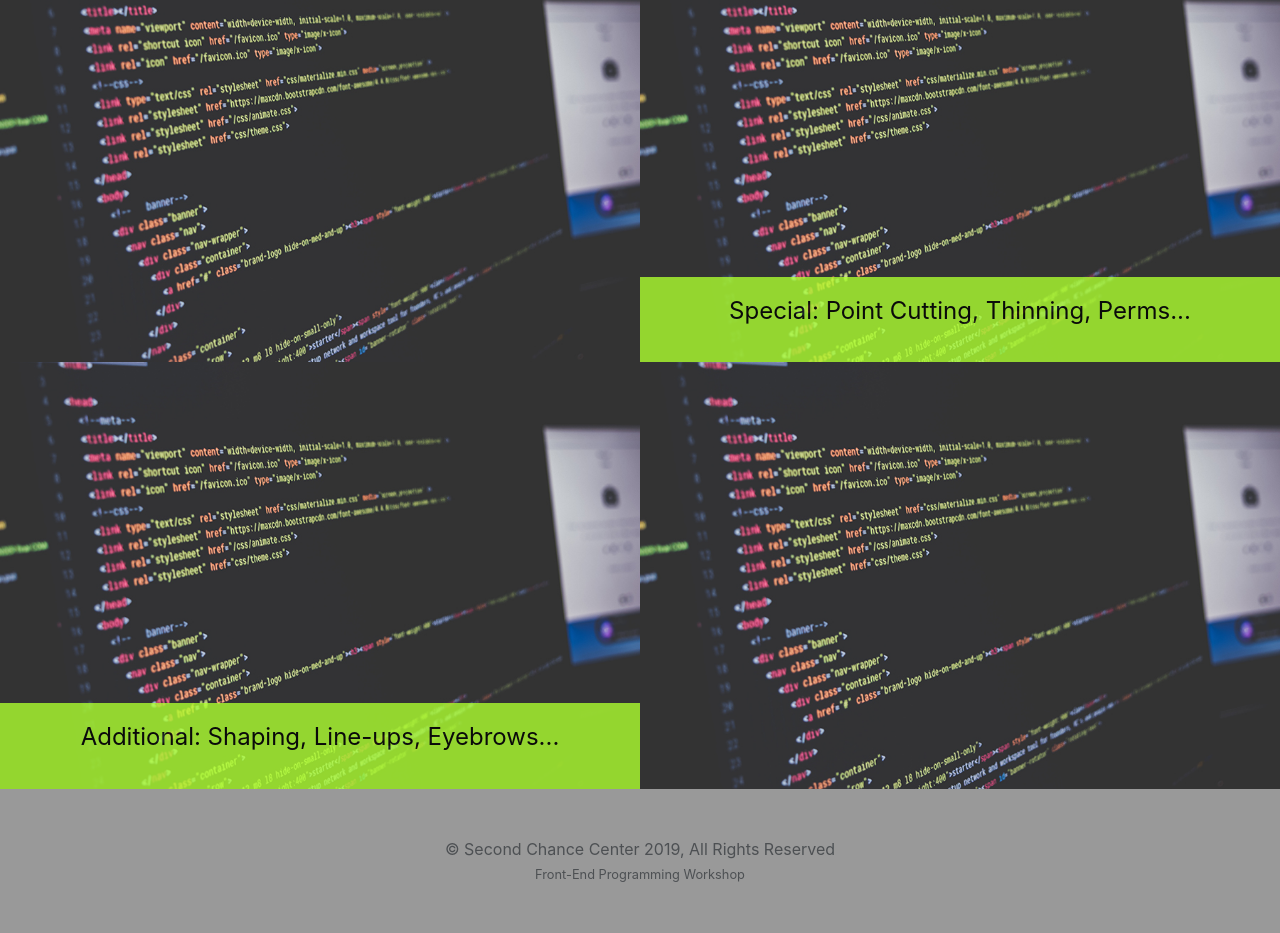
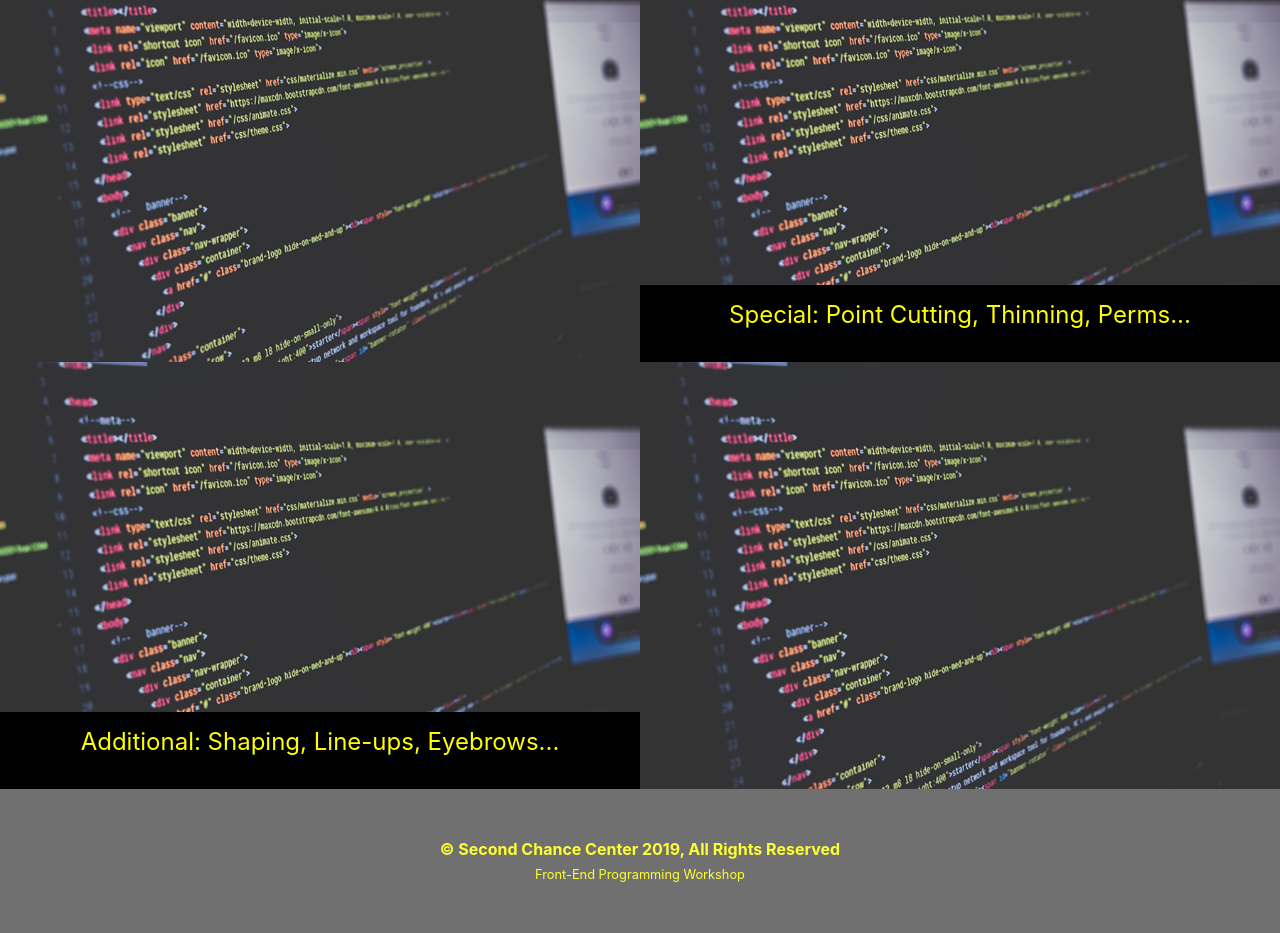
Before and after one commit to phongdnguyen/chuckthebarber, a website: page index.html in a window 1280 px wide. Shown: the part 1105-2038 px from the top of the page. Drawn offline with Linux system fonts and the light colour scheme.

Commit message:
Draft completed

```diff
--- a/index.html
+++ b/index.html
@@ -35,7 +35,7 @@
 			<div class="background">
 				<div class="jumbotron overlay pb-3 ">
 					<div class="container bg-transparent">
-						<div class="row flex-item-end">
+						<div class="row flex-item-center">
 							<div class="col-lg-8 ">
 								<div class="row">
 									<div class="col-lg-12 p-0 mb-4">
@@ -60,13 +60,13 @@
 								</div>
 							</div>
 							<div class="col-lg-4">
-								<div class="row bg-dark p-3">
+								<div class="row bg-caption p-3">
 									<div class="col-lg-12 bg-transparent py-2">
 										<ul class="px-0">
 											<li>Over 12 years experience</li>
 											<li>Licensed 7 years</li>
 											<li>Universal Barber College graduate</li>
-											<li>Appointments, walk-Ins, house calls welcomed</li>
+											<li>Appointments, walk-ins, house calls welcomed</li>
 										</ul>
 									</div>
 
@@ -85,7 +85,7 @@
 						<hr class="my-2" />
 
 						<!-- Navigation -->
-						<nav class="navbar navbar-expand-lg navbar-light px-0 ">
+						<nav class="navbar navbar-expand-sm navbar-light px-0 ">
 							<button class="navbar-toggler bg-primary" type="button" data-toggle="collapse" data-target="#collapsibleNavId"
 								aria-controls="collapsibleNavId" aria-expanded="false" aria-label="Toggle navigation">
 								<span class="navbar-toggler-icon"></span>
@@ -150,15 +150,15 @@
 							<div class="row text-center">
 								<!-- Square 1 -->
 								<div class="col-lg-6 p-0">
-									<div class="card-img-overlay collapse text-overlay overlay">
-											Modern Cuts: Shaves, Fades, Tapers...
+									<div class="card-img-overlay collapse text-overlay bg-caption">
+										Modern Cuts: Shaves, Fades, Tapers...
 									</div>
 									<img class="card-img-overlay img-fluid after" src="src/image/bg-showcase-1.jpg" alt="" />
 									<img class="card-img" src="src/image/bg-showcase-1-before.jpg" alt="">
 								</div>
 								<!-- Square 2 -->
 								<div class="col-lg-6 p-0">
-									<div class="card-img-overlay collapse text-overlay overlay">
+									<div class="card-img-overlay collapse text-overlay bg-caption">
 										Traditional Cuts: Flat tops, Regular, Gentleman...
 									</div>
 									<img class="card-img-overlay img-fluid after" src="src/image/bg-showcase-2.jpg" alt=""/>
@@ -166,7 +166,7 @@
 								</div>
 								<!-- Square 3 -->
 								<div class="col-lg-6 p-0">
-									<div class="card-img-overlay collapse text-overlay overlay">
+									<div class="card-img-overlay collapse text-overlay bg-caption">
 										Styling: Layers, Trims, Color...
 									</div>
 									<img class="card-img-overlay img-fluid after" src="src/image/bg-showcase-2.jpg" alt="" />
@@ -174,7 +174,7 @@
 								</div>
 								<!-- Square 4 -->
 								<div class="col-lg-6 p-0">
-									<div class="card-img-overlay collapse text-overlay overlay">
+									<div class="card-img-overlay collapse text-overlay bg-caption">
 										Special: Point Cutting, Thinning, Perms...
 									</div>
 									<img class="card-img-overlay img-fluid after" src="src/image/bg-showcase-1.jpg" alt="" />
@@ -182,7 +182,7 @@
 								</div>
 								<!-- Square 5 -->
 								<div class="col-lg-6 p-0">
-									<div class="card-img-overlay collapse text-overlay overlay">
+									<div class="card-img-overlay collapse text-overlay bg-caption o-75">
 										Additional: Shaping, Line-ups, Eyebrows...
 									</div>
 									<img class="card-img-overlay img-fluid after" src="src/image/bg-showcase-1.jpg" alt="" />
@@ -190,7 +190,7 @@
 								</div>
 								<!-- Square 6 -->
 								<div class="col-lg-6 p-0">
-									<div class="card-img-overlay collapse text-overlay overlay">
+									<div class="card-img-overlay collapse text-overlay bg-caption o-75">
 										The Best in the Southwest!
 									</div>
 									<img class="card-img-overlay img-fluid after" src="src/image/bg-showcase-2.jpg" alt="" />
@@ -227,11 +227,9 @@
             </div>
 		</section>
 
-
-
-		<footer class="overlay">
+		<footer class="overlay footer">
 			<!-- Second Chance Center Credit. DO NOT REMOVE -->
-			<p class="text-center text-body m-0 py-5">
+			<p class="text-center m-0 py-5">
 				<!-- <a href="http://"> -->
 					&copy; Second Chance Center 2019, All Rights Reserved<br>
 					<span class="small">Front-End Programming Workshop</span>
--- a/src/scss/custom.scss
+++ b/src/scss/custom.scss
@@ -1,8 +1,10 @@
 // Color Pallete
-$primary : greenyellow;
-$active : green;
+$primary : yellow;
+$active : orange;
 $shadow : black;
 $foreground : white;
+$overlay : hsl(0, 0%, 30%);
+$info: rgb(0, 0, 0);
 
 [class *= "col"]:not(button){
     padding: 1.5rem;
@@ -94,15 +96,19 @@ a:hover, i:hover{
     align-items: center;
 }
 
+.bg-caption{
+    background-color: $info;
+}
+
 .overlay{
-    background: gray;
+    background: $overlay;
     opacity: .8;
     color: $primary;
     margin: 0rem;
 }
 
 .background{
-    background: url(/src/image/green_trees.jpg);
+    background: url(/src/image/pepi-stojanovski-509192-unsplash.jpg);
     background-size: 100% 100% ;
     background-repeat: no-repeat;
     background-position: right;
@@ -130,9 +136,76 @@ nav a i {
 }
 
 .text-overlay {
-    background-color: $primary;
+    // background-color: $primary;
     padding-top: 1rem;
-    color: $shadow;
-    font-size: x-large;
+    color: $primary;
+    font-size: 3rem;;
     top: 80%;
 }
+
+.footer{
+    font-weight: bolder;
+}
+
+@media (min-width: 0px){
+    .text-overlay{
+        font-size: .75rem;
+        top: 75%;
+        padding-top: 0rem;
+    }
+    .title{
+        font-size: 2.75rem;
+    }
+}
+@media (min-width: 276px){
+    .text-overlay{
+        font-size: .85rem;
+        top: 75%;
+        vertical-align: middle;
+    }
+    .title{
+        font-size: 3.5rem;
+    }
+}
+@media (min-width: 360px){
+    .text-overlay{
+        font-size: 1rem;
+        top: 80%;
+        vertical-align: middle;
+        padding-top: .75rem;
+    }
+    .title{
+        font-size: 4rem;
+    }
+}
+
+@media (min-width: 478px){
+    .text-overlay{
+        font-size: 1.25rem;
+        top: 82%;
+    }
+}
+@media (min-width: 576px){
+    .text-overlay{
+        font-size: 1.75rem;
+        top: 82%;
+    }
+}
+@media (min-width: 768px){
+    .text-overlay{
+        font-size: 1.75rem;
+        top: 85%;
+    }
+}
+@media (min-width: 992px){
+    .text-overlay{
+        font-size: 1.25rem;
+        top: 82%;
+    }
+}
+@media (min-width: 1200px){
+    .text-overlay{
+        font-size: 1.5rem;
+        top: 82%;
+    }
+}
```
Also changed, not shown: src/js/custom.js (+5 -5 lines), src/scss/custom.css, 1 other file.
